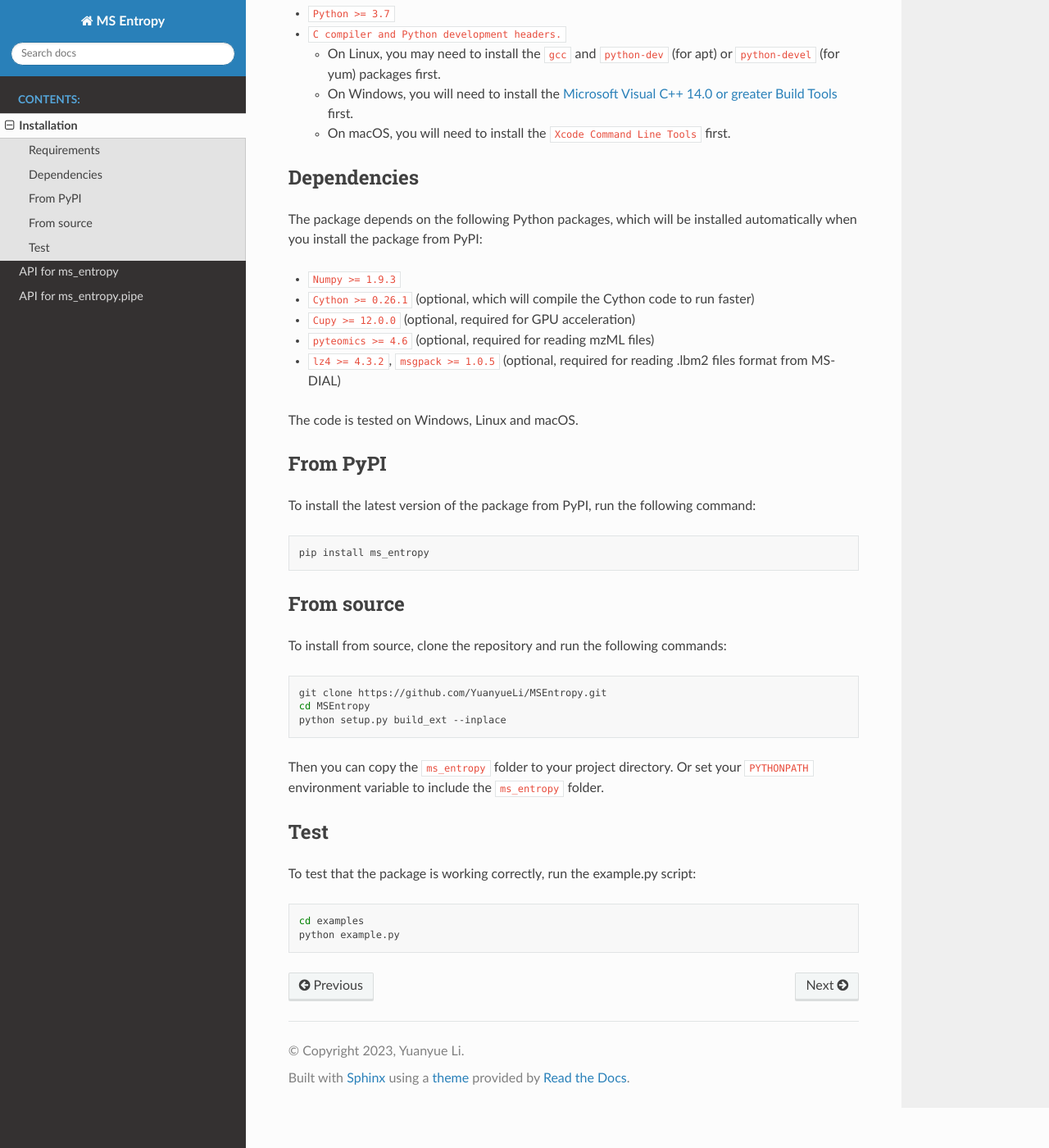
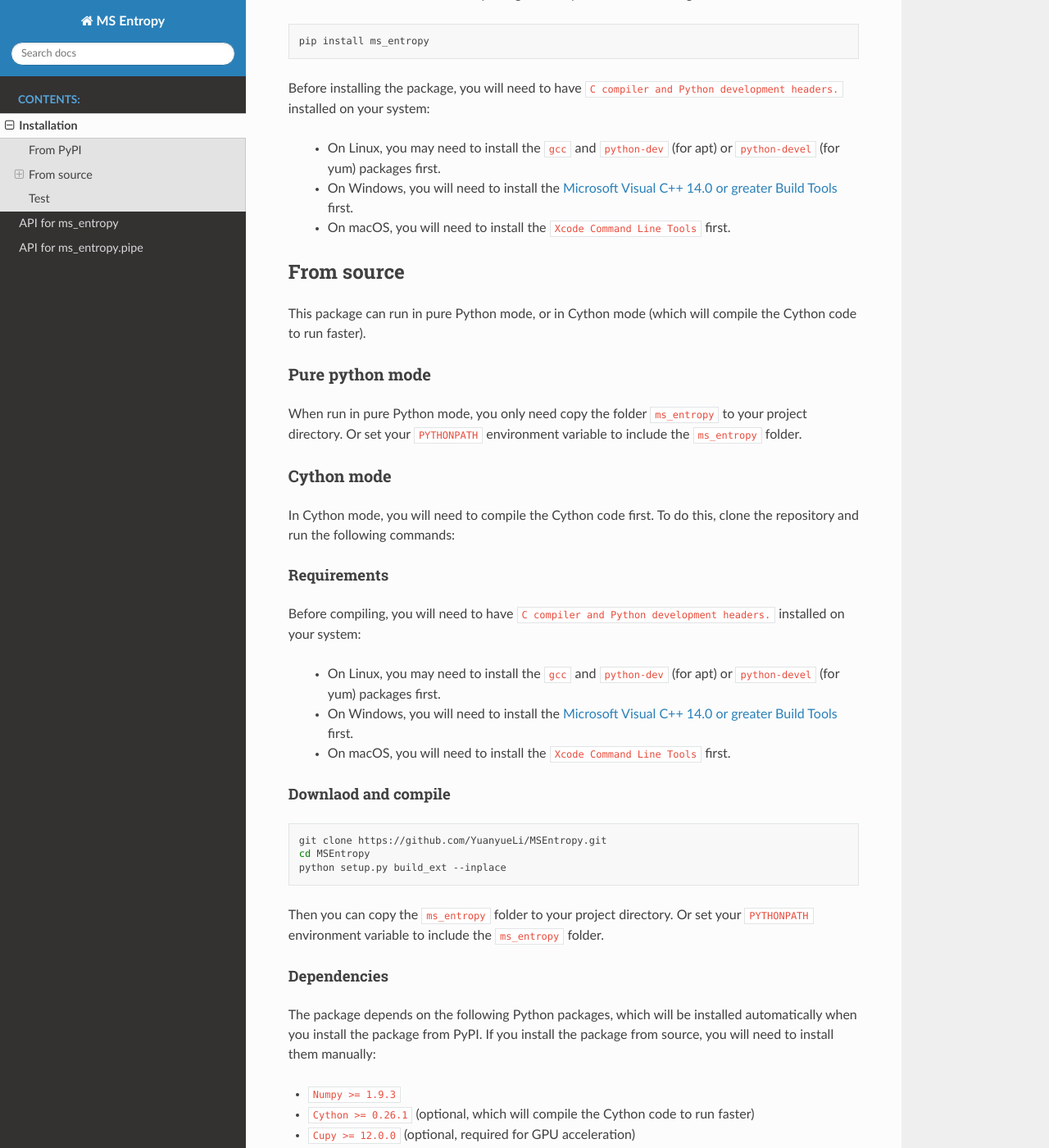
Before and after one commit to YuanyueLi/MSEntropy, a Sphinx documentation site: the page built from docs/source/install.rst, in a window 1280 px wide and 1400 px high, scrolled down 284 px. Shown: the whole window at 82% size. Built offline with Sphinx 7.4.7 and the Read the Docs theme 2.0.0, drawn with Linux system fonts in a browser that asks for light colours; some of the changed text lies outside the part shown.

Commit message:
Update install.rst.

```diff
--- a/docs/source/conf.py
+++ b/docs/source/conf.py
@@ -19,7 +19,13 @@ release = "0.1.0"
 # -- General configuration ---------------------------------------------------
 # https://www.sphinx-doc.org/en/master/usage/configuration.html#general-configuration
 
-extensions = ["sphinx.ext.autodoc", "sphinx.ext.doctest", "sphinx.ext.autosummary", "sphinx.ext.viewcode", "sphinx.ext.githubpages", "numpydoc"]
+extensions = ["sphinx.ext.autodoc",
+              "sphinx.ext.doctest",
+              "sphinx.ext.autosummary",
+              "sphinx.ext.viewcode",
+              "sphinx.ext.githubpages",
+              "sphinxcontrib.email",
+              "numpydoc"]
 
 # apidoc_module_dir = "../../ms_entropy"
 # apidoc_output_dir = "./api"
--- a/docs/source/install.rst
+++ b/docs/source/install.rst
@@ -2,23 +2,69 @@
 Installation
 ============
 
+To use this package, you will need to have ``Python >= 3.7`` installed on your system.
 
-Requirements
+
+From PyPI
 ============
 
-To use this package, you will need to have the following software and dependencies installed on your system:
+To install the latest version of the package from PyPI, run the following command:
 
-- ``Python >= 3.7``
+.. code-block:: bash
 
-- ``C compiler and Python development headers.``
+  pip install ms_entropy
+
+
+Before installing the package, you will need to have ``C compiler and Python development headers.`` installed on your system:
 
   - On Linux, you may need to install the ``gcc`` and ``python-dev`` (for apt) or ``python-devel`` (for yum) packages first.
   - On Windows, you will need to install the `Microsoft Visual C++ 14.0 or greater Build Tools <https://visualstudio.microsoft.com/visual-cpp-build-tools/>`_ first.
   - On macOS, you will need to install the ``Xcode Command Line Tools`` first.
 
+
+
+From source
+============
+
+This package can run in pure Python mode, or in Cython mode (which will compile the Cython code to run faster).
+
+Pure python mode
+----------------
+
+When run in pure Python mode, you only need copy the folder ``ms_entropy`` to your project directory. Or set your ``PYTHONPATH`` environment variable to include the ``ms_entropy`` folder.
+
+
+Cython mode
+-----------
+
+In Cython mode, you will need to compile the Cython code first. To do this, clone the repository and run the following commands:
+
+Requirements
+^^^^^^^^^^^^
+
+Before compiling, you will need to have ``C compiler and Python development headers.`` installed on your system:
+
+  - On Linux, you may need to install the ``gcc`` and ``python-dev`` (for apt) or ``python-devel`` (for yum) packages first.
+  - On Windows, you will need to install the `Microsoft Visual C++ 14.0 or greater Build Tools <https://visualstudio.microsoft.com/visual-cpp-build-tools/>`_ first.
+  - On macOS, you will need to install the ``Xcode Command Line Tools`` first.
+
+Downlaod and compile
+^^^^^^^^^^^^^^^^^^^^
+
+.. code-block:: bash
+
+  git clone https://github.com/YuanyueLi/MSEntropy.git
+  cd MSEntropy
+  python setup.py build_ext --inplace
+
+Then you can copy the ``ms_entropy`` folder to your project directory. Or set your ``PYTHONPATH`` environment variable to include the ``ms_entropy`` folder.
+
+
 Dependencies
-============
-The package depends on the following Python packages, which will be installed automatically when you install the package from PyPI:
+^^^^^^^^^^^^
+
+The package depends on the following Python packages, which will be installed automatically when you install the package from PyPI. If you install the package from source, you will need to install them manually:
+
 
 - ``Numpy >= 1.9.3``
 
@@ -34,34 +80,12 @@ The package depends on the following Python packages, which will be installed au
 The code is tested on Windows, Linux and macOS.
 
 
-From PyPI
-============
-
-To install the latest version of the package from PyPI, run the following command:
-
-.. code-block:: bash
-
-  pip install ms_entropy
-
-
-From source
-============
-
-To install from source, clone the repository and run the following commands:
-
-.. code-block:: bash
-
-  git clone https://github.com/YuanyueLi/MSEntropy.git
-  cd MSEntropy
-  python setup.py build_ext --inplace
-
-Then you can copy the ``ms_entropy`` folder to your project directory. Or set your ``PYTHONPATH`` environment variable to include the ``ms_entropy`` folder.
-
 Test
 ====
 
 To test that the package is working correctly, run the example.py script:
 
+
 .. code-block:: bash
 
   cd examples
```
